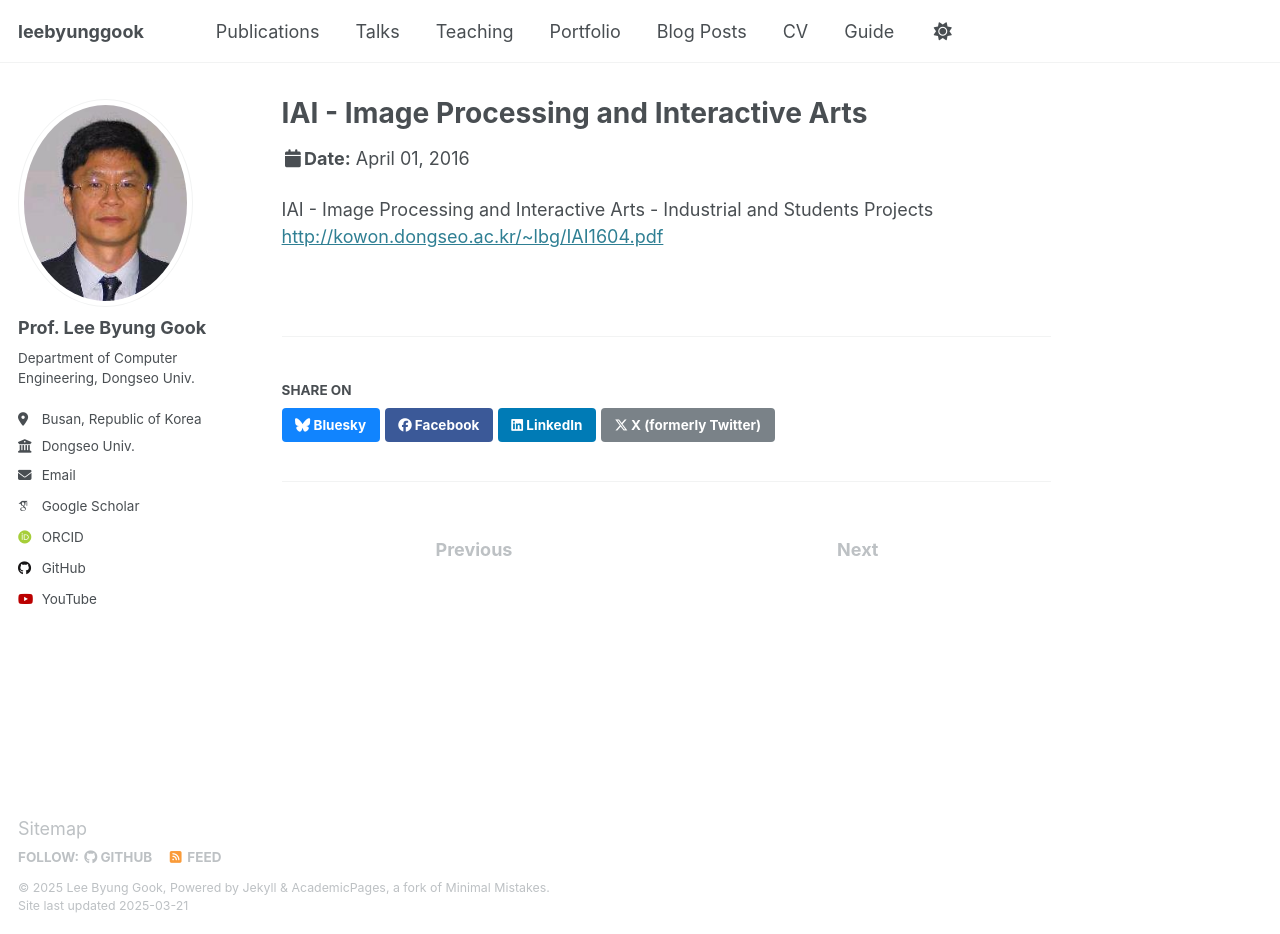
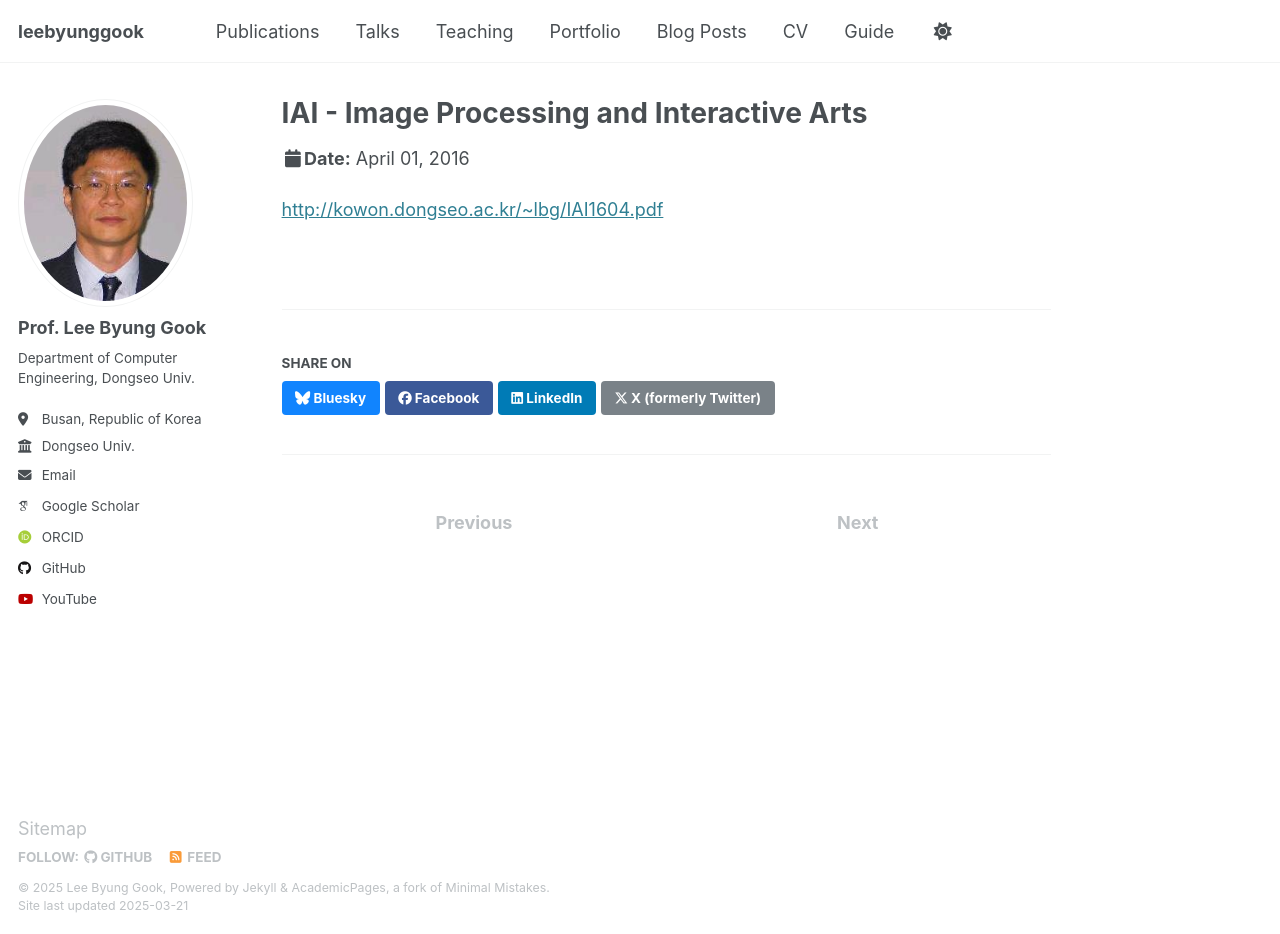
Before and after one commit to leebyunggook/leebyunggook.github.io, a Jekyll site: the page built from _talks/2016-04-01-IAI.md, in a window 1280 px wide and 934 px high. Built offline with Jekyll 4.4.1, drawn with Linux system fonts in a browser that asks for light colours; some web fonts are replaced.

Commit message:
Update 2016-04-01-IAI.md

```diff
--- a/_talks/2016-04-01-IAI.md
+++ b/_talks/2016-04-01-IAI.md
@@ -8,5 +8,4 @@ date: 2016-04-01
 location: "Dongseo Univ., Busan, Korea"
 ---
 
-IAI - Image Processing and Interactive Arts - Industrial and Students Projects
 [http://kowon.dongseo.ac.kr/~lbg/IAI1604.pdf](http://kowon.dongseo.ac.kr/~lbg/IAI1604.pdf)
```
